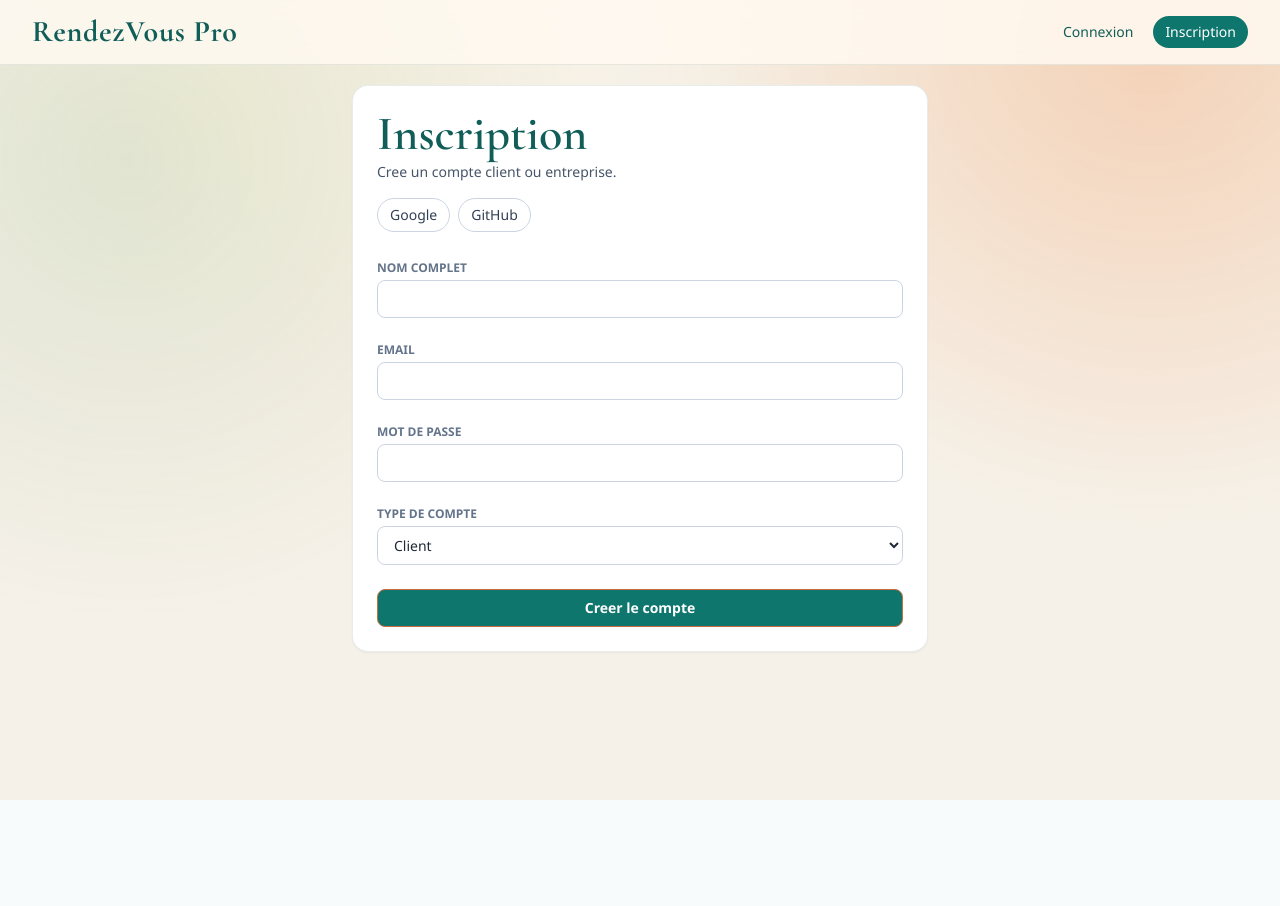
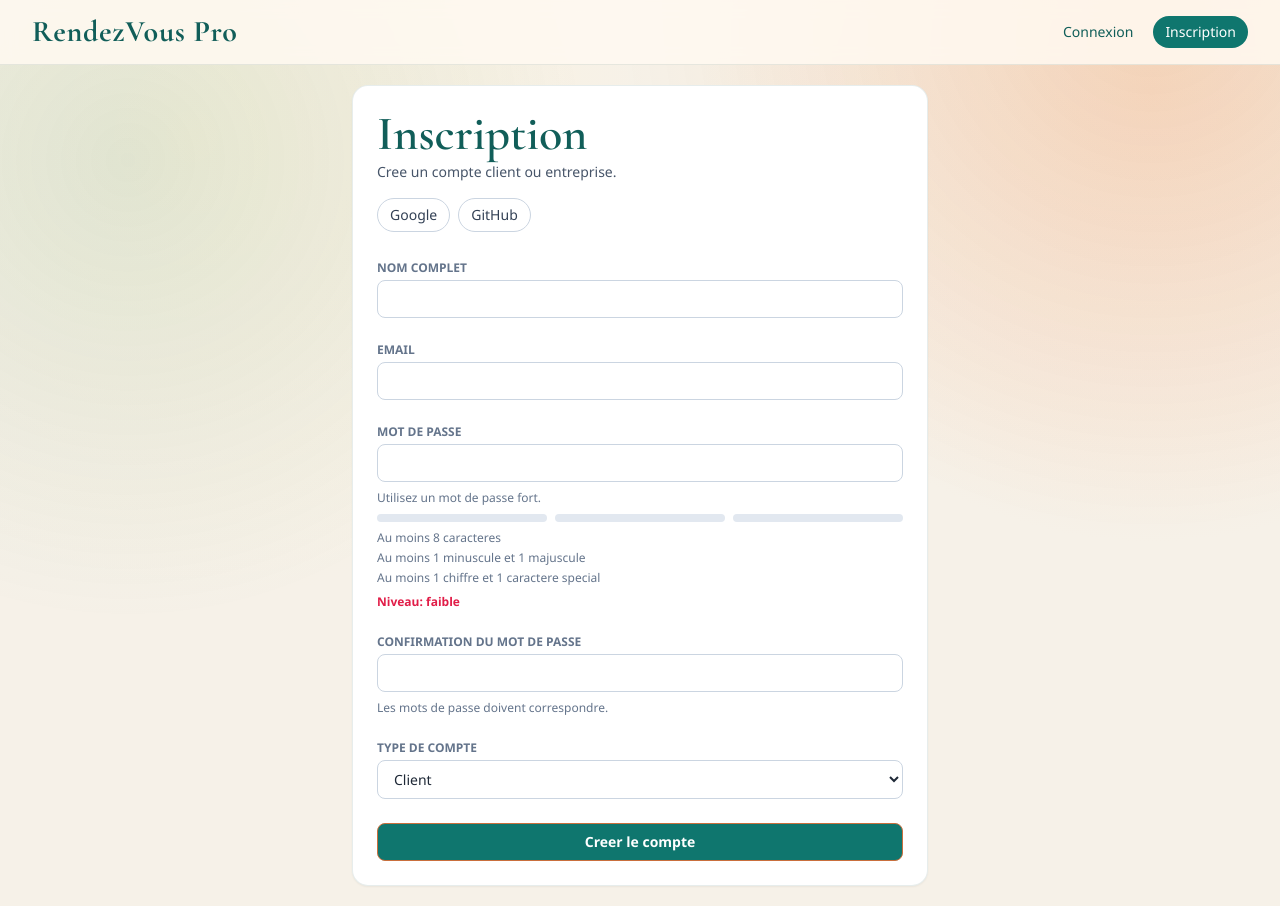
Before and after one commit to hdmanoach/Appointment-management-system, a Flask app: page /auth/register in a window 1280 px wide. Before the commit the page ends 800 px from the top, so only its background shows below. Run offline with Flask 3, Linux system fonts and the light colour scheme; some libraries are stand-ins or nearby versions.

Commit message:
Appointment management system

```diff
--- a/src/appointment_app/auth/routes.py
+++ b/src/appointment_app/auth/routes.py
@@ -11,6 +11,21 @@ from ..models import CompanyProfile, OAuthAccount, User
 
 auth_bp = Blueprint("auth", __name__, url_prefix="/auth")
 PENDING_LINK_SESSION_KEY = "pending_oauth_link"
+
+
+def _validate_password_strength(password: str) -> tuple[bool, list[str]]:
+    """Valide des regles minimales de mot de passe fort."""
+    errors = []
+    password = str(password or "")
+
+    if len(password) < 8:
+        errors.append("Le mot de passe doit contenir au moins 8 caracteres.")
+    if not re.search(r"[a-z]", password) or not re.search(r"[A-Z]", password):
+        errors.append("Le mot de passe doit contenir au moins une minuscule et une majuscule.")
+    if not re.search(r"\d", password) or not re.search(r"[^A-Za-z0-9]", password):
+        errors.append("Le mot de passe doit contenir au moins un chiffre et un caractere special.")
+
+    return (len(errors) == 0, errors)
 
 
 def _slugify(value: str) -> str:
@@ -43,18 +58,29 @@ def register():
         full_name = request.form.get("full_name", "").strip()
         email = request.form.get("email", "").strip().lower()
         password = request.form.get("password", "")
+        confirm_password = request.form.get("confirm_password", "")
         role = request.form.get("role", "client").strip().lower()
 
         if role not in {"client", "company"}:
             role = "client"
 
-        if not full_name or not email or not password:
+        if not full_name or not email or not password or not confirm_password:
             flash("Tous les champs sont obligatoires.", "error")
             return render_template("auth/register.html")
 
         existing_user = User.query.filter_by(email=email).first()
         if existing_user:
             flash("Cet email est deja utilise.", "error")
+            return render_template("auth/register.html")
+
+        if password != confirm_password:
+            flash("La confirmation du mot de passe ne correspond pas.", "error")
+            return render_template("auth/register.html")
+
+        is_password_valid, password_errors = _validate_password_strength(password)
+        if not is_password_valid:
+            for error in password_errors:
+                flash(error, "error")
             return render_template("auth/register.html")
 
         user = User(full_name=full_name, email=email, role=role)
--- a/src/appointment_app/templates/auth/register.html
+++ b/src/appointment_app/templates/auth/register.html
@@ -24,7 +24,24 @@
       </div>
       <div>
         <label class="mb-1 block text-xs font-semibold uppercase text-slate-500">Mot de passe</label>
-        <input class="w-full rounded-lg border border-slate-300 px-3 py-2 text-sm" type="password" name="password" required>
+        <input class="w-full rounded-lg border border-slate-300 px-3 py-2 text-sm" id="password" type="password" name="password" required>
+        <p class="mt-2 text-xs text-slate-500">Utilisez un mot de passe fort.</p>
+        <div class="mt-2 grid grid-cols-3 gap-2" aria-hidden="true">
+          <span id="rule-length" class="h-2 rounded-full bg-slate-200"></span>
+          <span id="rule-case" class="h-2 rounded-full bg-slate-200"></span>
+          <span id="rule-mixed" class="h-2 rounded-full bg-slate-200"></span>
+        </div>
+        <ul class="mt-2 space-y-1 text-xs text-slate-500">
+          <li id="rule-length-text">Au moins 8 caracteres</li>
+          <li id="rule-case-text">Au moins 1 minuscule et 1 majuscule</li>
+          <li id="rule-mixed-text">Au moins 1 chiffre et 1 caractere special</li>
+        </ul>
+        <p id="password-strength-text" class="mt-2 text-xs font-semibold text-slate-500">Niveau: faible</p>
+      </div>
+      <div>
+        <label class="mb-1 block text-xs font-semibold uppercase text-slate-500">Confirmation du mot de passe</label>
+        <input class="w-full rounded-lg border border-slate-300 px-3 py-2 text-sm" id="confirm_password" type="password" name="confirm_password" required>
+        <p id="confirm-password-text" class="mt-2 text-xs text-slate-500">Les mots de passe doivent correspondre.</p>
       </div>
       <div>
         <label class="mb-1 block text-xs font-semibold uppercase text-slate-500">Type de compte</label>
@@ -37,3 +54,98 @@
     </form>
   </section>
 {% endblock %}
+
+{% block scripts %}
+  <script>
+    (function () {
+      const passwordInput = document.getElementById("password");
+      const confirmPasswordInput = document.getElementById("confirm_password");
+      if (!passwordInput || !confirmPasswordInput) {
+        return;
+      }
+
+      const strengthText = document.getElementById("password-strength-text");
+      const confirmText = document.getElementById("confirm-password-text");
+      const rules = [
+        {
+          bar: document.getElementById("rule-length"),
+          text: document.getElementById("rule-length-text"),
+          test: (value) => value.length >= 8,
+        },
+        {
+          bar: document.getElementById("rule-case"),
+          text: document.getElementById("rule-case-text"),
+          test: (value) => /[a-z]/.test(value) && /[A-Z]/.test(value),
+        },
+        {
+          bar: document.getElementById("rule-mixed"),
+          text: document.getElementById("rule-mixed-text"),
+          test: (value) => /\d/.test(value) && /[^A-Za-z0-9]/.test(value),
+        },
+      ];
+
+      function updatePasswordStrength() {
+        const value = passwordInput.value || "";
+        let score = 0;
+
+        rules.forEach((rule) => {
+          const ok = rule.test(value);
+          if (rule.bar) {
+            rule.bar.className = ok ? "h-2 rounded-full bg-emerald-500" : "h-2 rounded-full bg-slate-200";
+          }
+          if (rule.text) {
+            rule.text.className = ok ? "text-xs text-emerald-700" : "text-xs text-slate-500";
+          }
+          if (ok) {
+            score += 1;
+          }
+        });
+
+        if (strengthText) {
+          if (score <= 1) {
+            strengthText.textContent = "Niveau: faible";
+            strengthText.className = "mt-2 text-xs font-semibold text-rose-600";
+          } else if (score === 2) {
+            strengthText.textContent = "Niveau: moyen";
+            strengthText.className = "mt-2 text-xs font-semibold text-amber-600";
+          } else {
+            strengthText.textContent = "Niveau: fort";
+            strengthText.className = "mt-2 text-xs font-semibold text-emerald-700";
+          }
+        }
+      }
+
+      function updateConfirmPassword() {
+        const password = passwordInput.value || "";
+        const confirmPassword = confirmPasswordInput.value || "";
+        if (!confirmText) {
+          return;
+        }
+
+        if (!confirmPassword) {
+          confirmText.textContent = "Les mots de passe doivent correspondre.";
+          confirmText.className = "mt-2 text-xs text-slate-500";
+          return;
+        }
+
+        if (password === confirmPassword) {
+          confirmText.textContent = "Confirmation valide.";
+          confirmText.className = "mt-2 text-xs text-emerald-700";
+          return;
+        }
+
+        confirmText.textContent = "La confirmation ne correspond pas.";
+        confirmText.className = "mt-2 text-xs text-rose-600";
+      }
+
+      passwordInput.addEventListener("input", function () {
+        updatePasswordStrength();
+        updateConfirmPassword();
+      });
+      confirmPasswordInput.addEventListener("input", updateConfirmPassword);
+
+      updatePasswordStrength();
+      updateConfirmPassword();
+    })();
+  </script>
+{% endblock %}
--- a/src/appointment_app/templates/base.html
+++ b/src/appointment_app/templates/base.html
@@ -75,5 +75,6 @@
 
       {% block content %}{% endblock %}
     </main>
+    {% block scripts %}{% endblock %}
   </body>
 </html>
```
